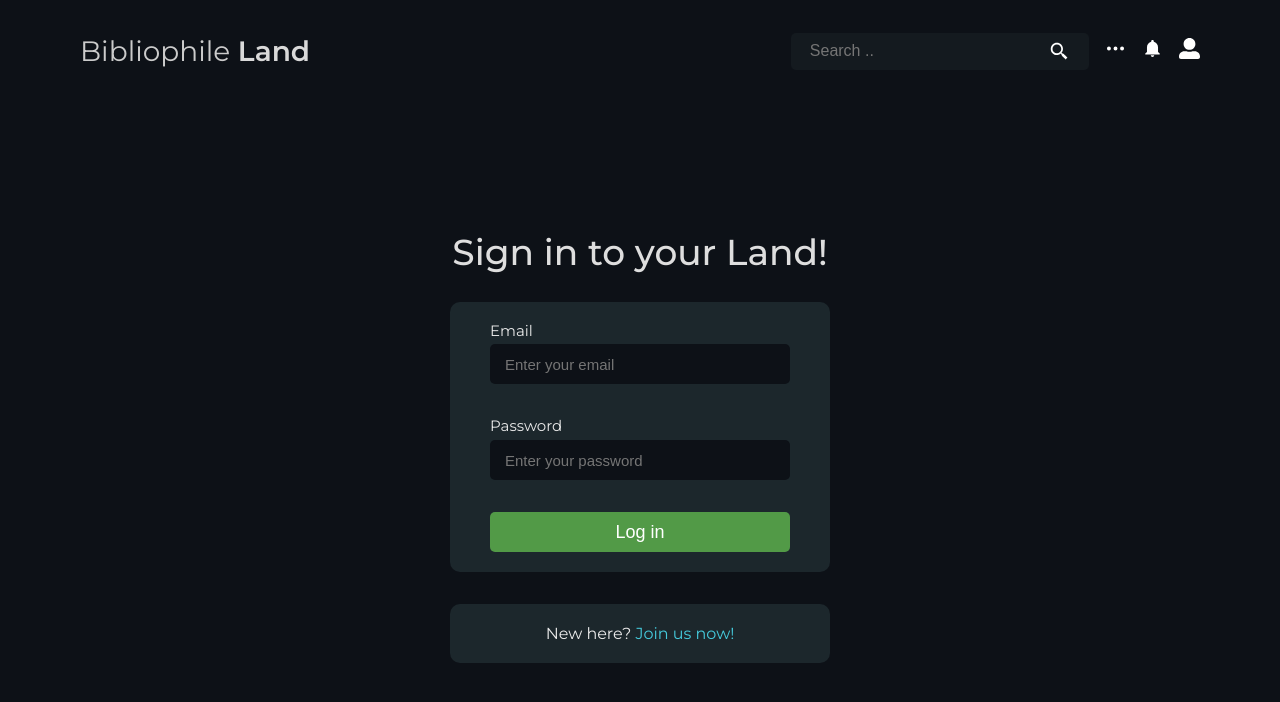
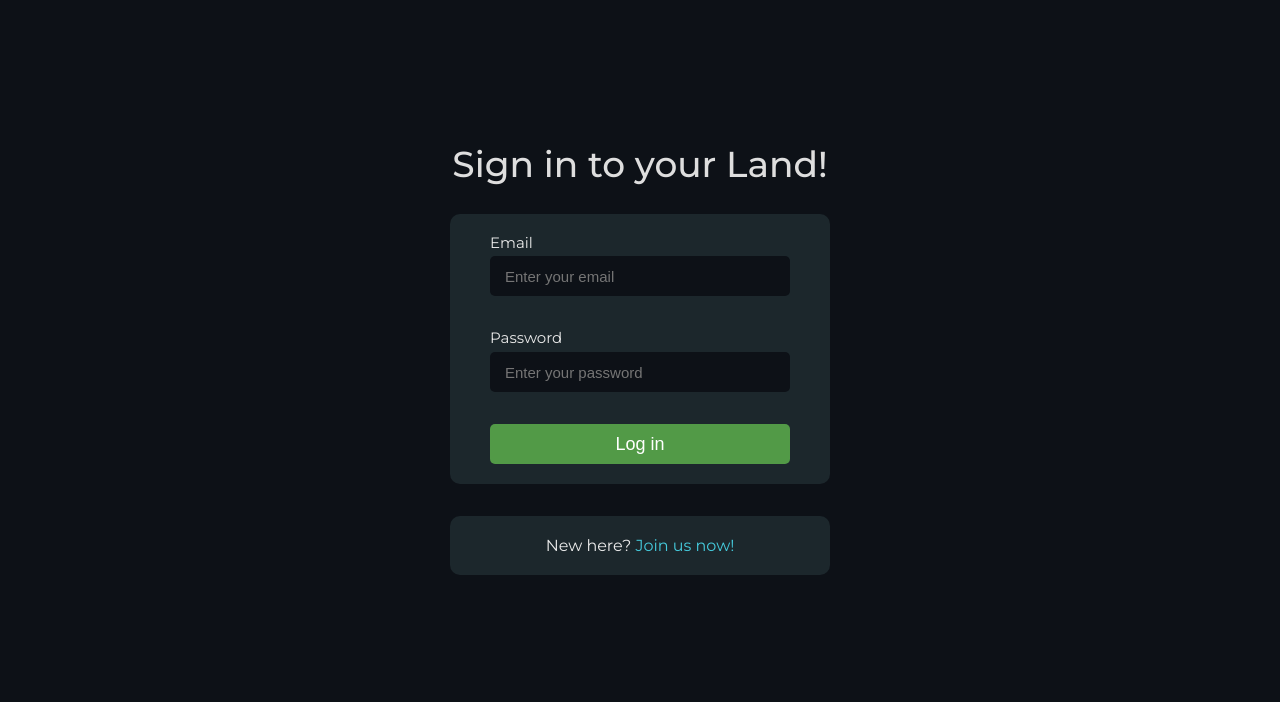
Before and after one commit to Jonas56/bibliophile-land, a React (Create React App) app in the folder client/: page /login in a window 1280 px wide. Shown: the top 702 px of the page. Built offline with nearby package versions, Linux system fonts and the light colour scheme.

Commit message:
hide navbar on login and sign up

```diff
--- a/client/src/components/Layout.js
+++ b/client/src/components/Layout.js
@@ -1,21 +1,15 @@
-import React, { useEffect, useState } from "react"
 import Navbar from "./Navbar";
 import {useLocation} from "react-router-dom"
 import styled from "styled-components";
 
 const Layout = (props) => {
   const navigate = useLocation()
-  const [isLogin , setIsLogin] = useState(false)
   console.log(navigate)
-  useEffect(
-    () => {
-      if(navigate.pathname.includes('login') || navigate.pathname.includes('signup')) setIsLogin(true)
-    }
-  , [setIsLogin, navigate])
+
 
   return (
     <>
-      {(!isLogin || !navigate.pathname.includes('login') || !navigate.pathname.includes('signup')) ? <Navbar /> : ""}
+      {(!navigate.pathname.includes('login') && !navigate.pathname.includes('signup')) ? <Navbar /> : ""}
       <Container>{props.children}</Container>
     </>
   )
```
